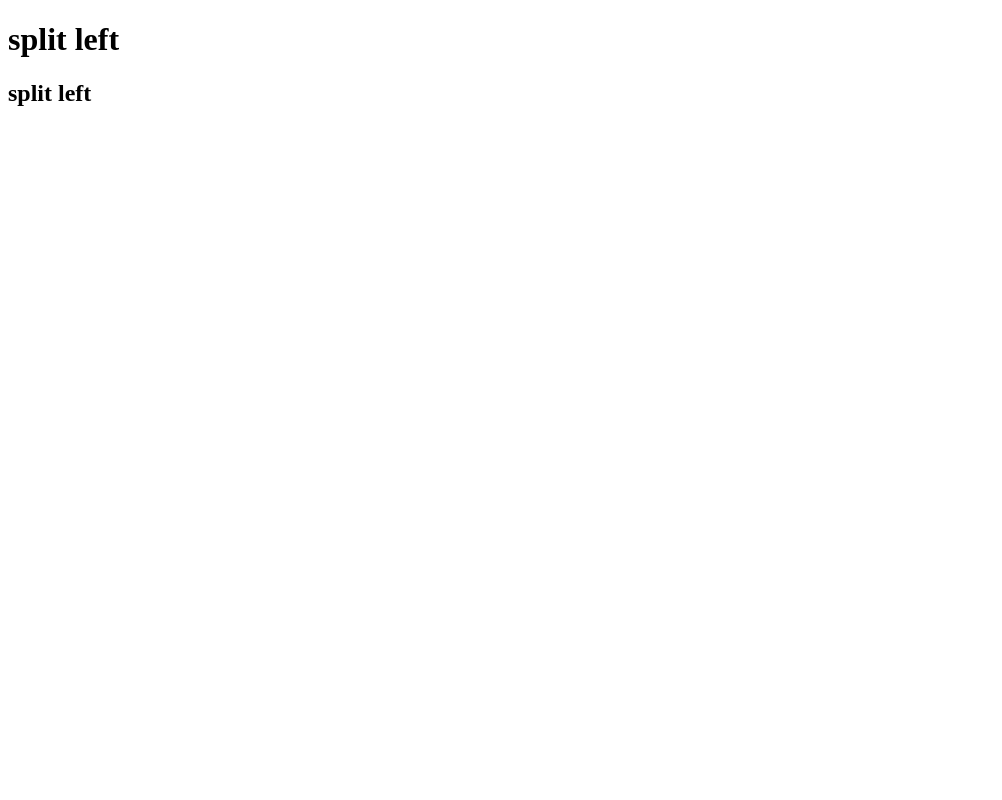
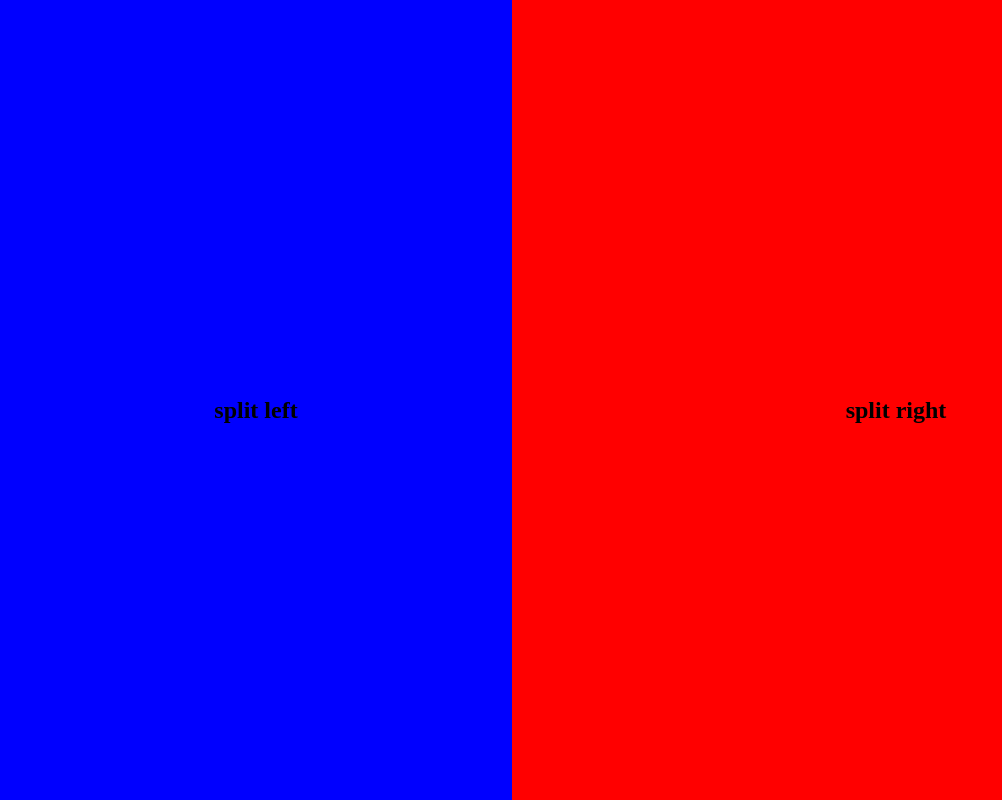
Before and after one commit to dianamarieng/dianamarieng.github.io, a plain HTML site: page index.html in a window 1280 px wide. Shown: the whole page, without its empty margins (0-1002 px from the left). Drawn offline with Linux system fonts and the light colour scheme.

Commit message:
edited split to 60/40

```diff
--- a/index.html
+++ b/index.html
@@ -1,13 +1,18 @@
 <!DOCTYPE html>
 <html>
+<head>
+    <link rel="stylesheet" href="styles.css">
+</head>
     <body>
         <div class="split left">
-            <h1> split left</h1>
-        </div>
-        <div class="split right">
             <div class="centered">
                 <h2> split left</h2>
             </div>
         </div>
+        <div class="split right">
+            <div class="centered">
+                <h2> split right</h2>
+            </div>
+        </div>
     </body>
 </html>
--- a/styles.css
+++ b/styles.css
@@ -1,6 +1,5 @@
 .split{
     height: 100%;
-    width: 50%;
     position: fixed;
     z-index: 1;
     top:0;
@@ -9,16 +8,19 @@
 }
 .left{
     left: 0;
-    background-color:#111;
+    width: 40%;
+    background-color:blue;
 }
 .right{
     right:0;
+    width: 60%;
     background-color: red;
 }
 
 .centered{
     position: absolute;
     top: 50%;
+    left: 50%;
     transform: translate(-50%, -50%);
     text-align: center;
 }
```
